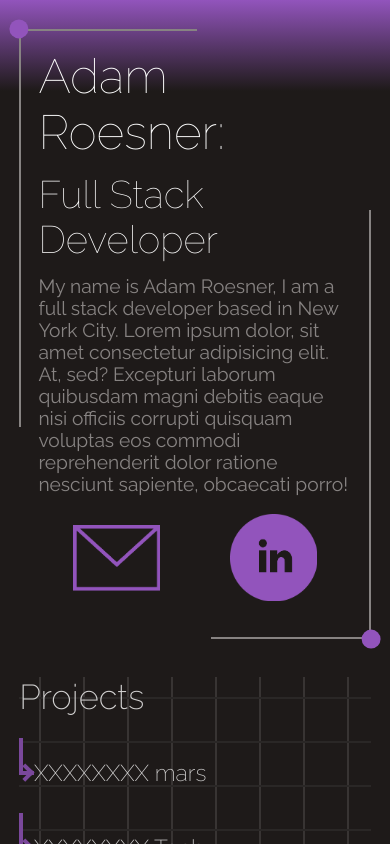
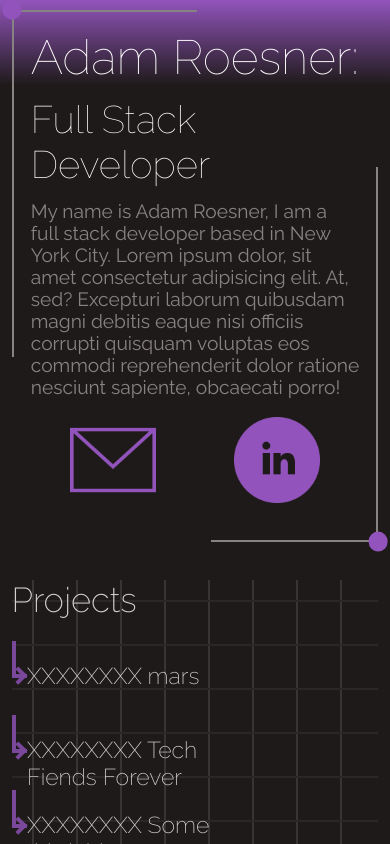
Before and after one commit to roesnera/mars-port-design, a React (Vite) app: page / in a window 390 px wide. Shown: the top 844 px of the page. Built offline with nearby package versions, Linux system fonts and the light colour scheme.

Commit message:
adds breakpoints for hero at 800px screen size

```diff
--- a/src/App.css
+++ b/src/App.css
@@ -6,17 +6,19 @@ html {
   --color-primary: #9254bc;
   --color-secondary: #878382;
   --color-background: #1e1a19;
-  --padding-lr: 5rem;
+  --padding-lr: 9vw;
+  --padding-tb: 3rem;
 }
 
 @media (width < 600px) {
   html {
-    --padding-lr: 2rem
+    --padding-lr: 1.2rem;
+    --padding-tb: 1rem;
   }
 }
 
 body {
-  padding: 3rem var(--padding-lr);
+  padding: var(--padding-tb) var(--padding-lr);
   min-height: 100vh;
   font-family: 'Raleway';
   background: linear-gradient(to bottom, var(--color-primary), var(--color-background) 5%, var(--color-background) 95%, var(--color-primary));
--- a/src/Hero/Hero.css
+++ b/src/Hero/Hero.css
@@ -70,7 +70,7 @@
     }
 }
 
-@media (width < 500px) {
+@media (width < 800px) {
     .title-box {
         grid-column: start / end;
         align-content: center;
```
